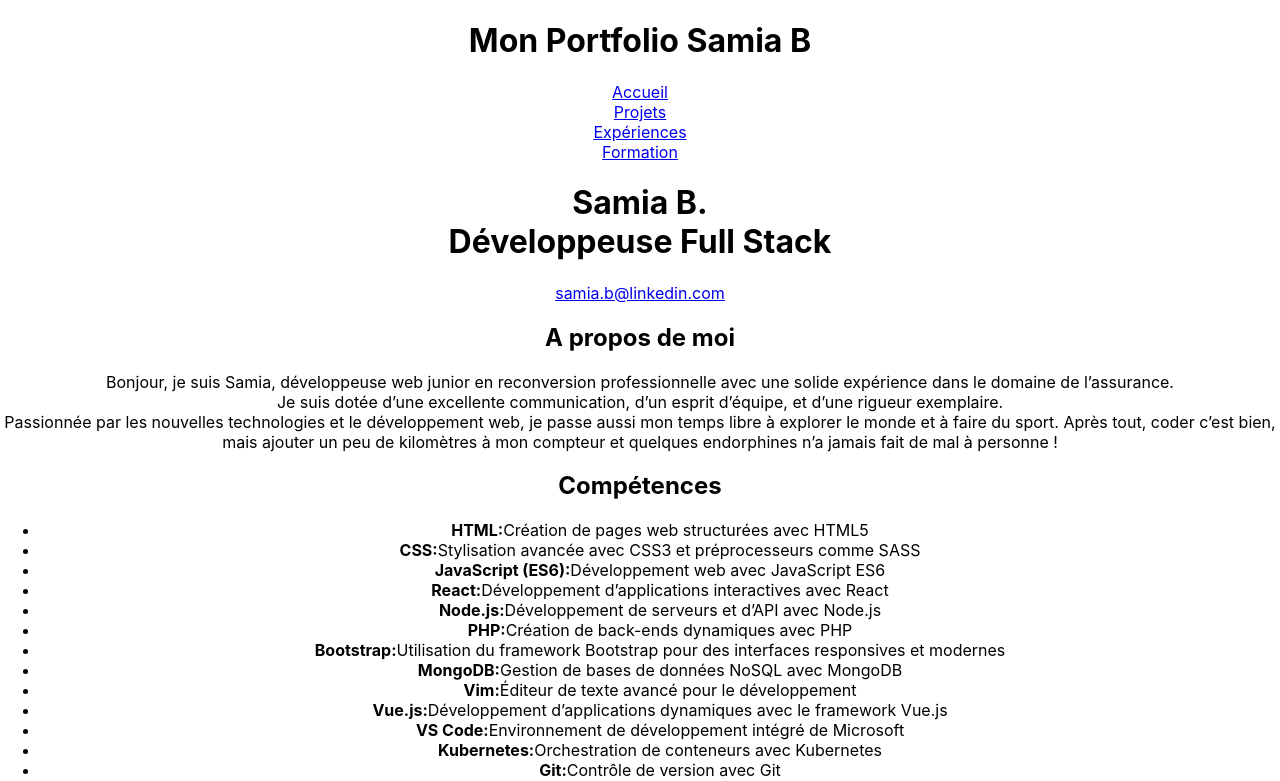
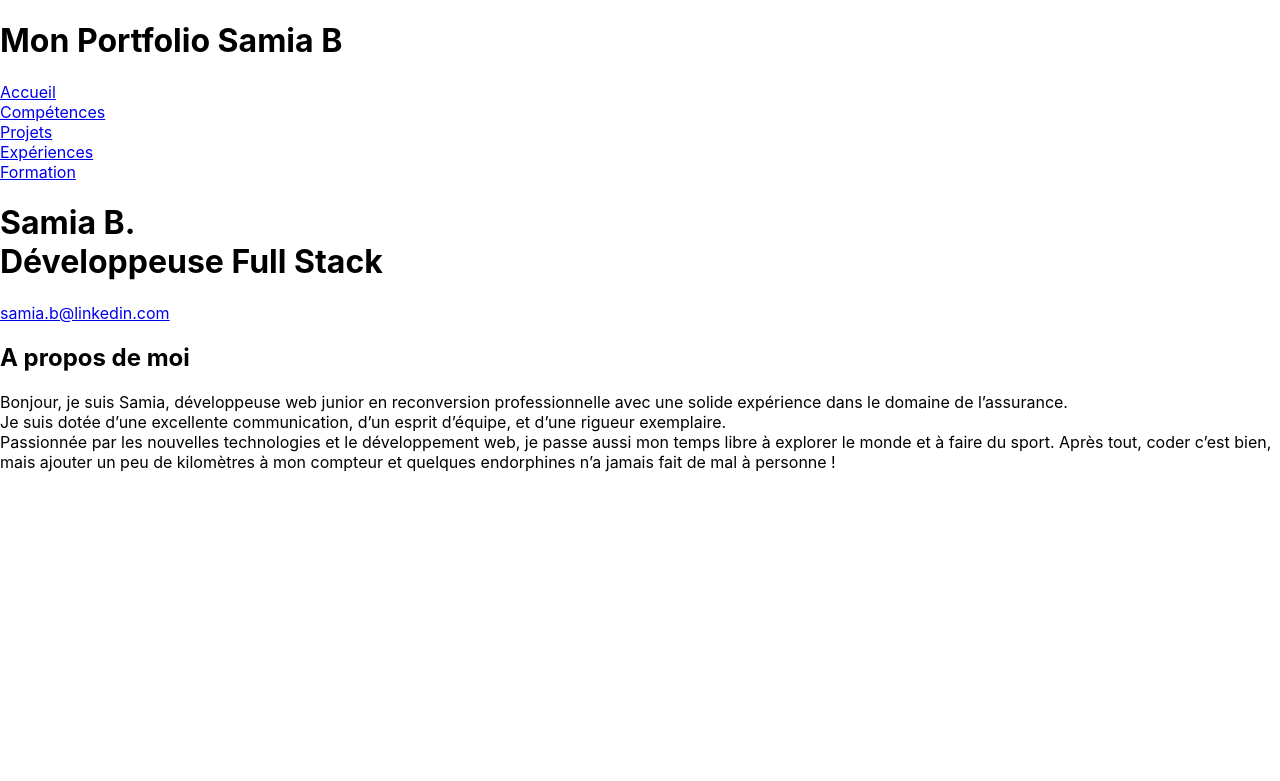
Before and after one commit to samiaB16/portfolio-openclassroom, a React (Create React App) app in the folder portfolio/: page / in a window 1280 px wide. Shown: the top 781 px of the page. Built offline with nearby package versions, Linux system fonts and the light colour scheme.

Commit message:
Added routes to the React application

```diff
--- a/portfolio/package.json
+++ b/portfolio/package.json
@@ -2,13 +2,14 @@
   "name": "portfolio",
   "version": "0.1.0",
   "private": true,
-  "homepage": "https://samiaB16.github.io/portfolio-openclassroom/portfolio",
+  "homepage": "https://samiaB16.github.io/portfolio-openclassroom",
   "dependencies": {
     "@testing-library/jest-dom": "^5.17.0",
     "@testing-library/react": "^13.4.0",
     "@testing-library/user-event": "^13.5.0",
     "react": "^18.3.1",
     "react-dom": "^18.3.1",
+    "react-router-dom": "^6.26.1",
     "react-scripts": "5.0.1",
     "web-vitals": "^2.1.4"
   },
--- a/portfolio/src/App.js
+++ b/portfolio/src/App.js
@@ -1,3 +1,5 @@
+import React from 'react';
+import { BrowserRouter as Router, Routes, Route } from 'react-router-dom';
 import Layout from './components/Layout';
 import Home from './components/Home';
 import Competences from './components/Competences';
@@ -8,14 +10,17 @@ import './App.css';
 
 function App() {
   return (
-    <div className="App">
-      <Layout/>
-      <Home />
-      <Competences />
-      <Projects />
-      <Experiences />
-      <Formation />
-    </div>
+    <Router>
+      <Layout>
+        <Routes>
+          <Route path="/" element={<Home />} />
+          <Route path="/competences" element={<Competences />} />
+          <Route path="/projects" element={<Projects />} />
+          <Route path="/experiences" element={<Experiences />} />
+          <Route path="/formation" element={<Formation />} />
+        </Routes>
+      </Layout>
+    </Router>
   );
 }
 
--- a/portfolio/src/components/Layout.js
+++ b/portfolio/src/components/Layout.js
@@ -1,15 +1,22 @@
 import React from 'react';
+import { Link } from 'react-router-dom';
 
-function Layout() {
+function Layout({ children }) {
   return (
     <>
-        <h1>
-          Mon Portfolio Samia B
-        </h1>
-        <a href="#accueil">Accueil</a><br></br>
-        <a href="#projets">Projets</a><br></br>
-        <a href="#experiences">Expériences</a><br></br>
-        <a href="#formation">Formation</a>
+      <header>
+        <h1>Mon Portfolio Samia B</h1>
+        <nav>
+          <Link to="/">Accueil</Link><br />
+          <Link to="/competences">Compétences</Link><br />
+          <Link to="/projects">Projets</Link><br />
+          <Link to="/experiences">Expériences</Link><br />
+          <Link to="/formation">Formation</Link>
+        </nav>
+      </header>
+      <main>
+        {children}
+      </main>
     </>
   );
 }
```
Also changed, not shown: 1 other file (tests, documents, lock files or other folders). Lines whose indentation alone changed are shown as unchanged.
